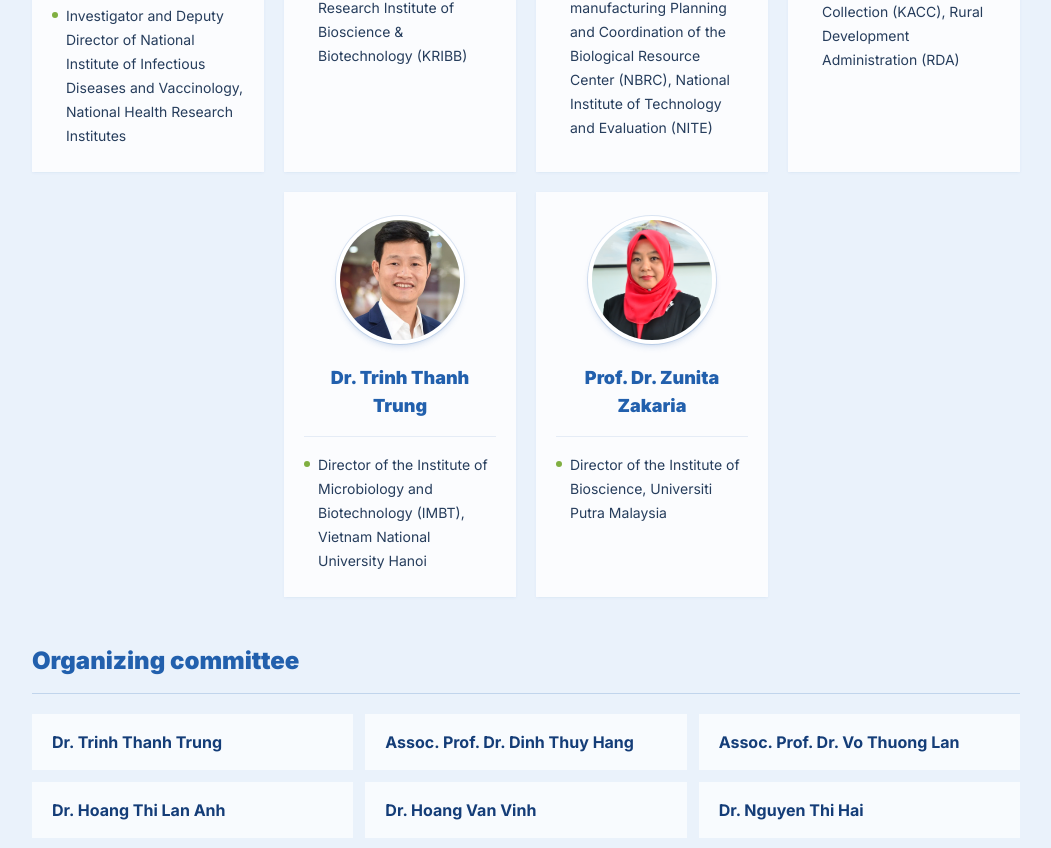
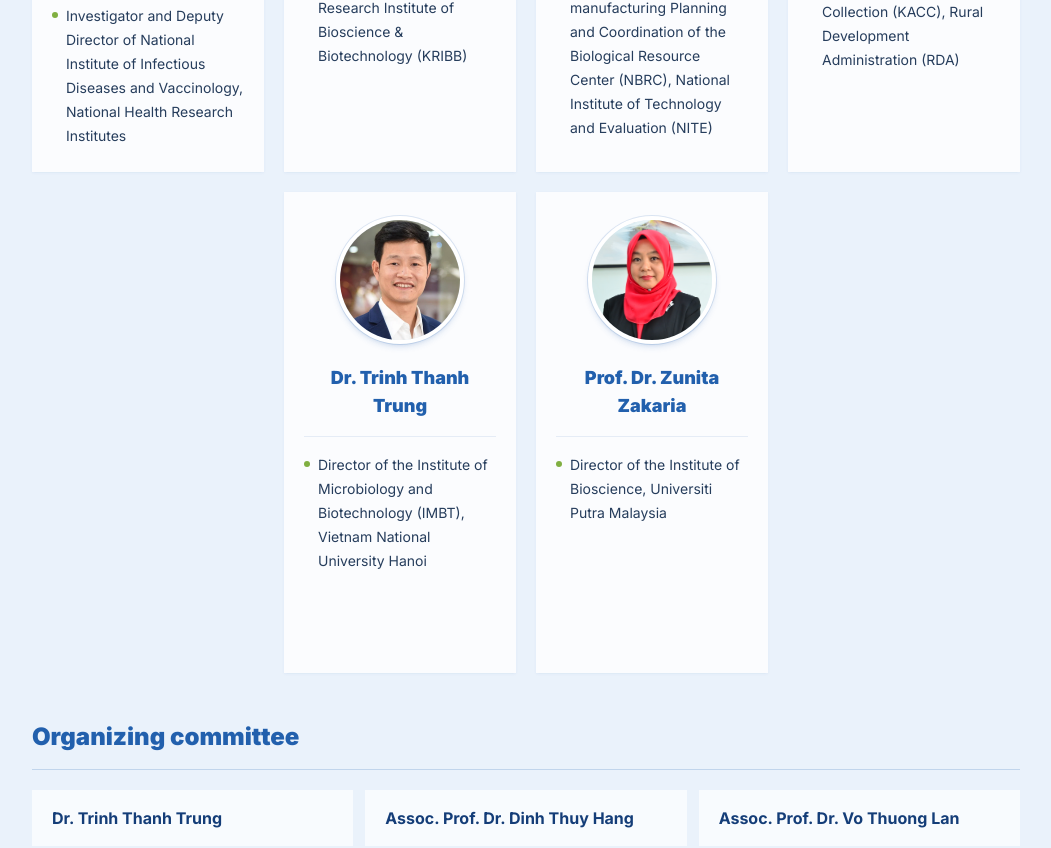
Before and after one commit to monkira99/acm2026, a Next.js app: page /committees in a window 1280 px wide. Shown: the part 1174-2022 px from the top of the page, without its empty margins (42-1093 px from the left). Built offline with nearby package versions, Linux system fonts and the light colour scheme.

Commit message:
feat(committees): enhance layout and styling for organizing committee display

```diff
--- a/src/app/committees/page.tsx
+++ b/src/app/committees/page.tsx
@@ -3,10 +3,25 @@ import { SectionHero } from "@/components/ui/section-hero";
 import { ScientificCommitteeCarousel } from "@/components/committees/scientific-committee-carousel";
 import { committees } from "@/data/committees";
 
+const ORGANIZING_LAST_ROW_START_CLASSES: Record<number, string> = {
+  1: "sm:col-start-3",
+  2: "sm:col-start-2",
+};
+
 export const metadata: Metadata = {
   title: "Committees",
   description: "Scientific and organizing committees for ACM23.",
 };
+
+function getOrganizingCardPlacementClass(index: number, total: number) {
+  const remainder = total % 3;
+
+  if (remainder === 0 || index !== total - remainder) {
+    return "";
+  }
+
+  return ORGANIZING_LAST_ROW_START_CLASSES[remainder];
+}
 
 export default function CommitteesPage() {
   const scientificCommittee = committees.find(
@@ -37,11 +52,19 @@ export default function CommitteesPage() {
                 {organizingCommittee.name}
               </h2>
             </div>
-            <div className="grid gap-3 sm:grid-cols-3">
+            <div className="grid auto-rows-fr gap-3 sm:grid-cols-6">
               {organizingCommittee.members.map((member, index) => (
                 <div
                   key={`${member.name}-${index}`}
-                  className="bg-white/70 px-5 py-4"
+                  className={[
+                    "h-full bg-white/70 px-5 py-4 sm:col-span-2",
+                    getOrganizingCardPlacementClass(
+                      index,
+                      organizingCommittee.members.length,
+                    ),
+                  ]
+                    .filter(Boolean)
+                    .join(" ")}
                 >
                   <p className="text-base font-bold text-[#143D78]">
                     {member.name}
--- a/src/components/committees/scientific-committee-carousel.tsx
+++ b/src/components/committees/scientific-committee-carousel.tsx
@@ -2,6 +2,14 @@ import Image from "next/image";
 import type { CommitteeMember } from "@/data/committees";
 
 const NAME_PREFIX_PATTERN = /^(?:(?:prof\.|dr\.|ms\.|mr\.|mrs\.)\s*)+/i;
+const SMALL_LAST_ROW_START_CLASSES: Record<number, string> = {
+  1: "sm:col-start-2",
+};
+const LARGE_LAST_ROW_START_CLASSES: Record<number, string> = {
+  1: "xl:col-start-4",
+  2: "xl:col-start-3",
+  3: "xl:col-start-2",
+};
 
 interface ScientificCommitteeCarouselProps {
   members: CommitteeMember[];
@@ -45,6 +53,22 @@ function compareMembersByName(
   });
 }
 
+function getCenteredLastRowClass(index: number, total: number) {
+  const smallRemainder = total % 2;
+  const largeRemainder = total % 4;
+  const classes: string[] = [];
+
+  if (smallRemainder > 0 && index === total - smallRemainder) {
+    classes.push(SMALL_LAST_ROW_START_CLASSES[smallRemainder]);
+  }
+
+  if (largeRemainder > 0 && index === total - largeRemainder) {
+    classes.push(LARGE_LAST_ROW_START_CLASSES[largeRemainder]);
+  }
+
+  return classes.join(" ");
+}
+
 export function ScientificCommitteeCarousel({
   members,
   title,
@@ -57,14 +81,23 @@ export function ScientificCommitteeCarousel({
         <h2 className="text-2xl font-black text-[#2260AD]">{title}</h2>
       </div>
 
-      <div className="flex flex-wrap justify-center gap-5">
-        {sortedMembers.map((member) => {
+      <div className="grid auto-rows-fr gap-5 sm:grid-cols-4 xl:grid-cols-8">
+        {sortedMembers.map((member, index) => {
           const memberDetails = getMemberDetails(member);
+          const centeredLastRowClass = getCenteredLastRowClass(
+            index,
+            sortedMembers.length,
+          );
 
           return (
             <article
               key={member.name}
-              className="w-full bg-white/80 px-5 py-6 text-center shadow-sm shadow-[#2260AD]/5 sm:w-[calc((100%_-_1.25rem)/2)] xl:w-[calc((100%_-_3.75rem)/4)]"
+              className={[
+                "h-full bg-white/80 px-5 py-6 text-center shadow-sm shadow-[#2260AD]/5 sm:col-span-2",
+                centeredLastRowClass,
+              ]
+                .filter(Boolean)
+                .join(" ")}
             >
               {member.image && (
                 <div className="mx-auto mb-5 h-32 w-32 overflow-hidden rounded-full border-4 border-white bg-[#E8F1FA] shadow-md shadow-[#2260AD]/15 ring-1 ring-[#2260AD]/15">
```
